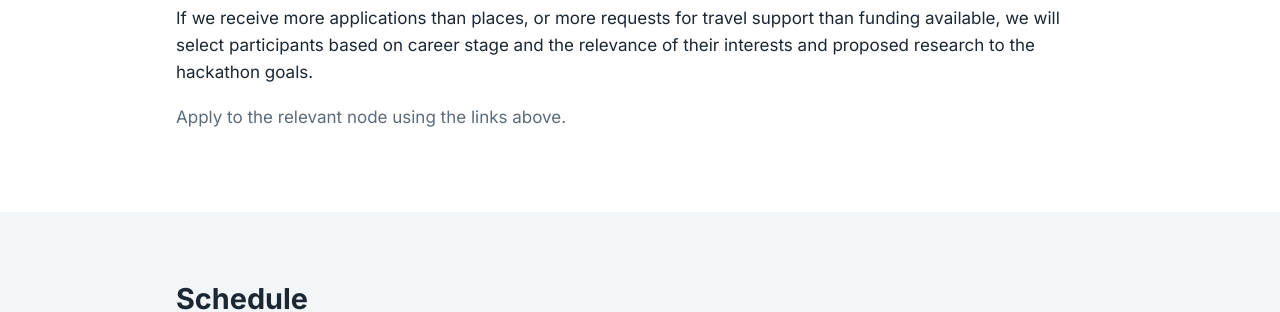
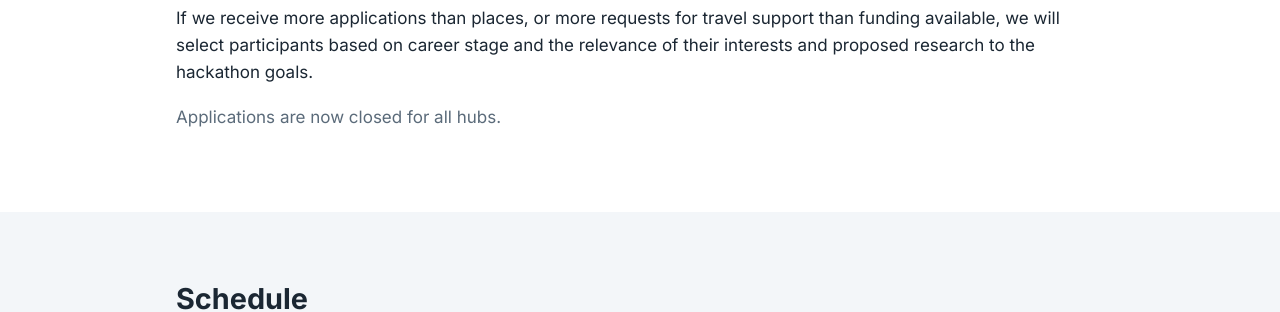
Before and after one commit to NCAR/CMIP7_hackathon_2027, a Jekyll site: the page built from index.html, in a window 1280 px wide and 900 px high, scrolled down 1946 px. Shown: the part 153-465 px from the top of the window. Built offline with Jekyll 4.4.1, drawn with Linux system fonts in a browser that asks for light colours; some of the changed text lies outside the part shown.

Commit message:
Mark applications as closed in hero and Apply section
Co-Authored-By: Claude Opus 5.5 <noreply@anthropic.com>

```diff
--- a/index.html
+++ b/index.html
@@ -10,7 +10,7 @@ layout: default
     <dl class="facts">
       <div><dt>When</dt><dd>{{ e.dates }}</dd></div>
       <div><dt>Where</dt><dd>{{ e.location }}</dd></div>
-      <div><dt>Apply by</dt><dd>{{ e.application_deadline }}</dd></div>
+      <div><dt>Applications closed</dt><dd>{{ e.application_deadline }}</dd></div>
     </dl>
 
     <div class="hero-supporters">
@@ -81,7 +81,7 @@ layout: default
     <p>If we receive more applications than places, or more requests for travel support than funding
        available, we will select participants based on career stage and the relevance of their
        interests and proposed research to the hackathon goals.</p>
-    <p class="muted">Apply to the relevant node using the links above.</p>
+    <p class="muted">Applications are now closed for all hubs.</p>
   </div>
 </section>
 
```
